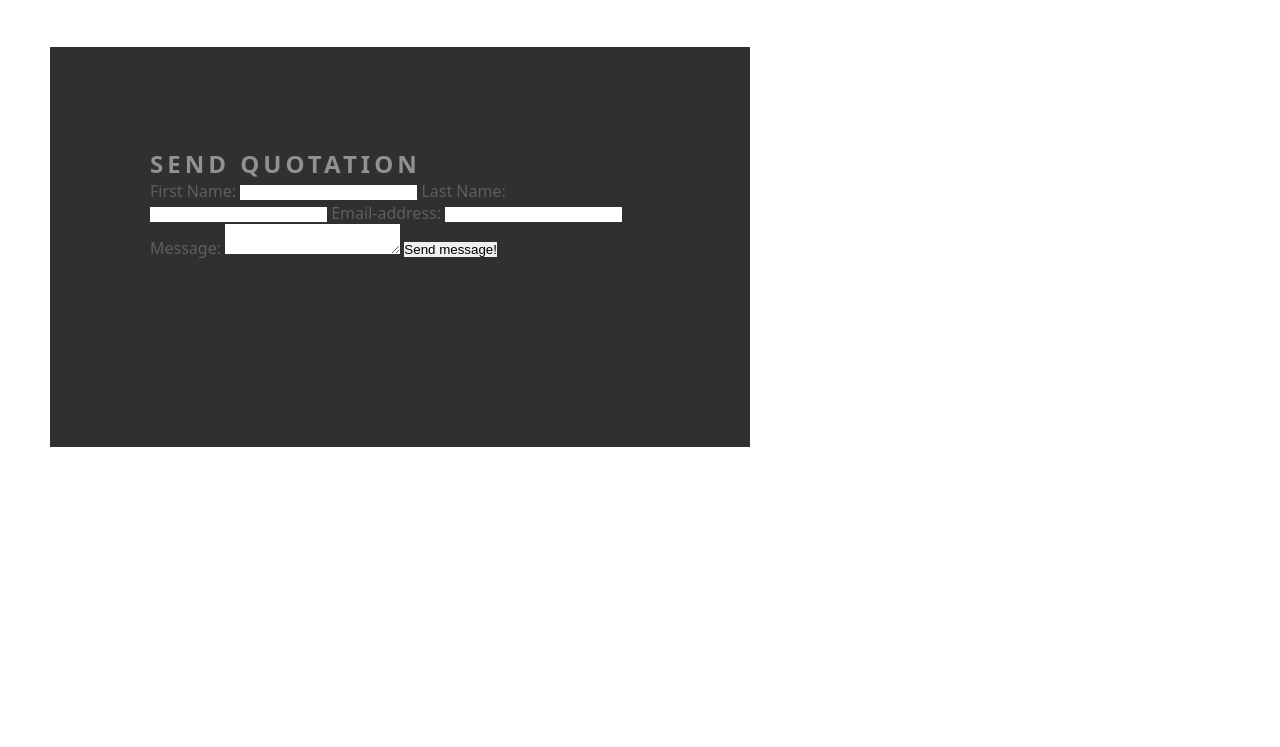
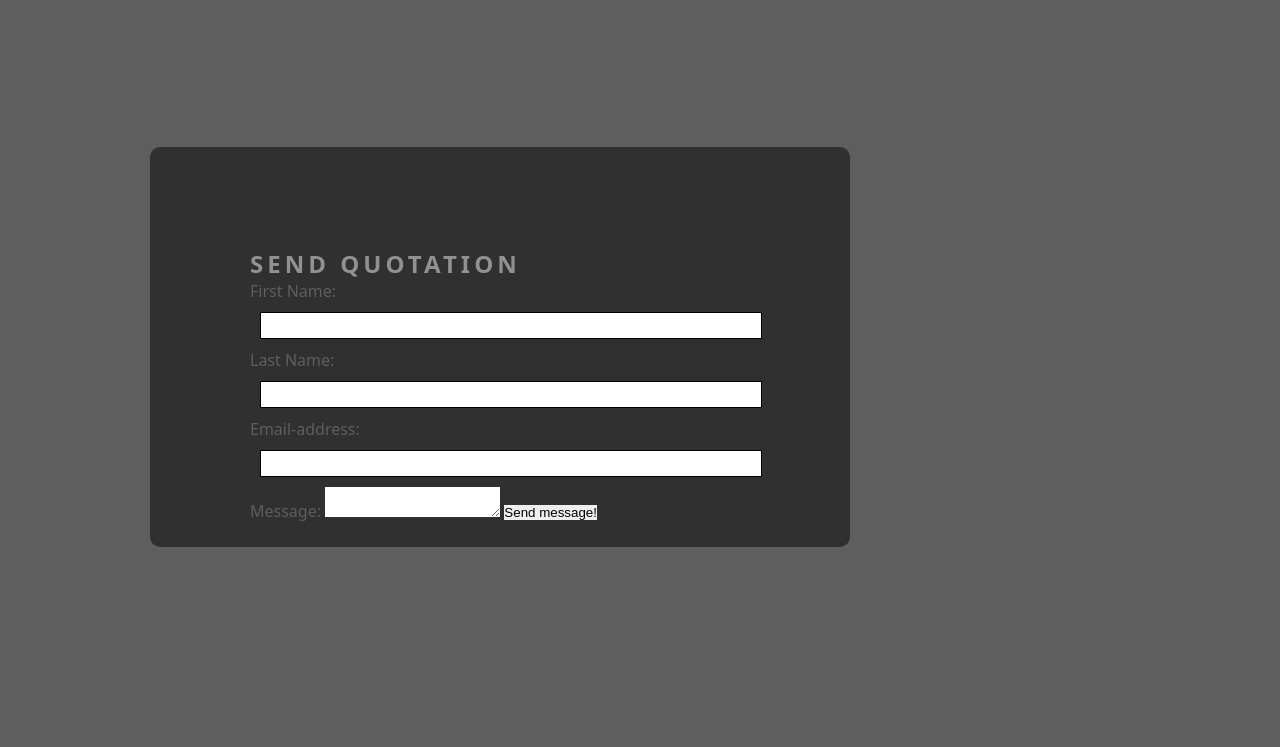
Before and after one commit to Nmyhi/burnandbeyond, a plain HTML site: page contact.html in a window 1280 px wide. Shown: the part 53-800 px from the top of the page. Drawn offline with Linux system fonts and the light colour scheme.

Commit message:
contact form styling has been further developed, footer has been changed, still not achieved the desired positions and look

```diff
--- a/assets/css/style.css
+++ b/assets/css/style.css
@@ -87,17 +87,19 @@ footer {
     height: 150px;
     display: block;
     clear: both;
+    margin: 70px;
 }
 /*footer links styling*/
 #social-links {
     text-align: center;
     height: 150px;
+
 }
 
 #social-links li {
         display: inline;
-        margin: 1% auto;
         padding: 5%;
+
 }
 
 #social-links i {
@@ -112,10 +114,11 @@ footer {
 }
 
 .form-box {
-    background-color: white;
+    background-color: #5E5E5E;
     background-size: cover;
     height: 1000px;
     clear: left;
+
 }
 
 .quotation {
@@ -123,6 +126,16 @@ footer {
     height: 200px;
     width: 500px;
     background-color: #303030;
-    margin: 50px 50px 50px 50px;
+    margin: 150px 50px 50px 150px;
     position: absolute;
+    border-radius: 10px;
 }
+
+.input-text {
+    margin: 10px;
+    border: black solid 1px;
+    display: block;
+    width: 100%;
+    height: 25px;
+
+}
--- a/contact.html
+++ b/contact.html
@@ -45,11 +45,11 @@
         <form method="post" action="#" class="quotation">
             <h2>Send Quotation</h2>
             <label for="fname">First Name:</label>
-            <input id="fname" type="text" name="fname" required>
+            <input id="fname" type="text" name="fname" class="input-text" required>
             <label for="lname">Last Name:</label>
-            <input id="lname" type="text" name="lname" required>
+            <input id="lname" type="text" name="lname" class="input-text" required>
             <label for="email">Email-address:</label>
-            <input id="email" type="email" required>
+            <input id="email" type="email" class="input-text" required>
             <label for="message">Message:</label>
             <textarea id="message" name="message" cols:10 rows:10></textarea>
             <input type="submit" value="Send message!">
```
